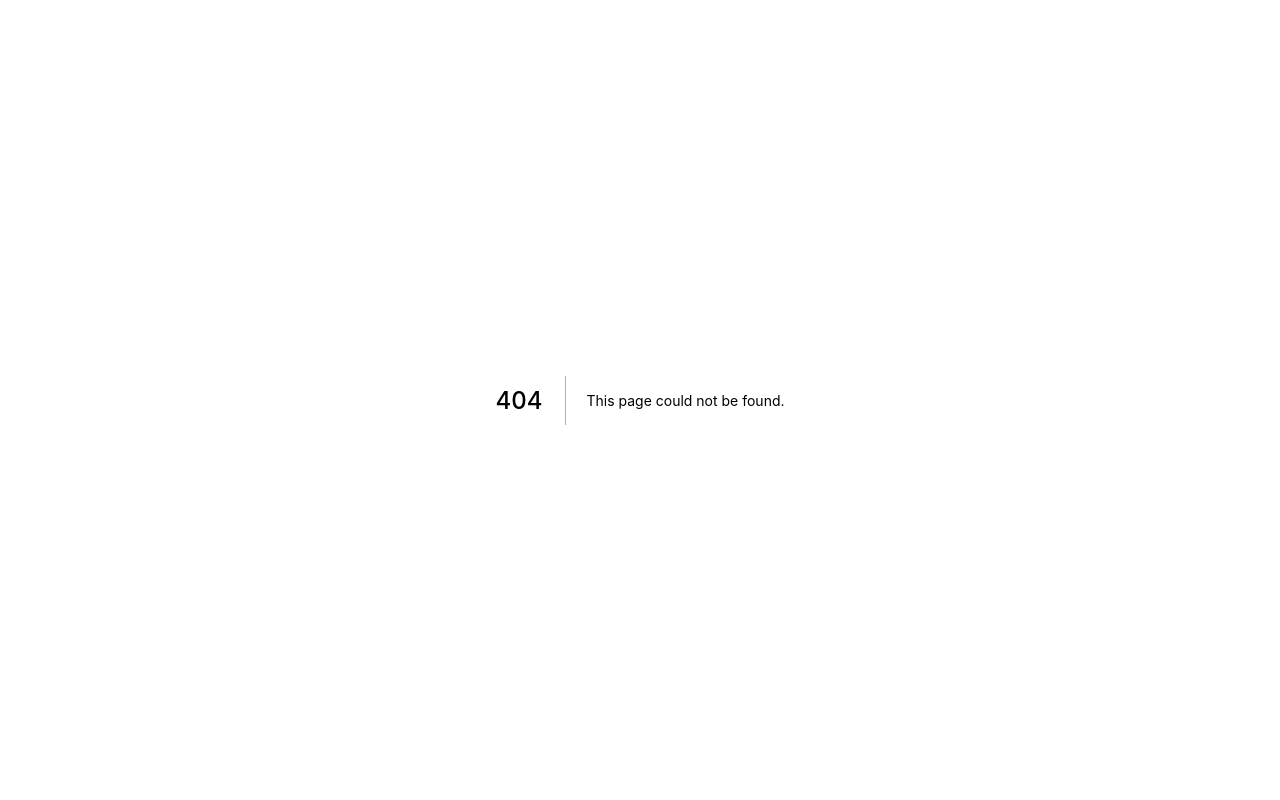
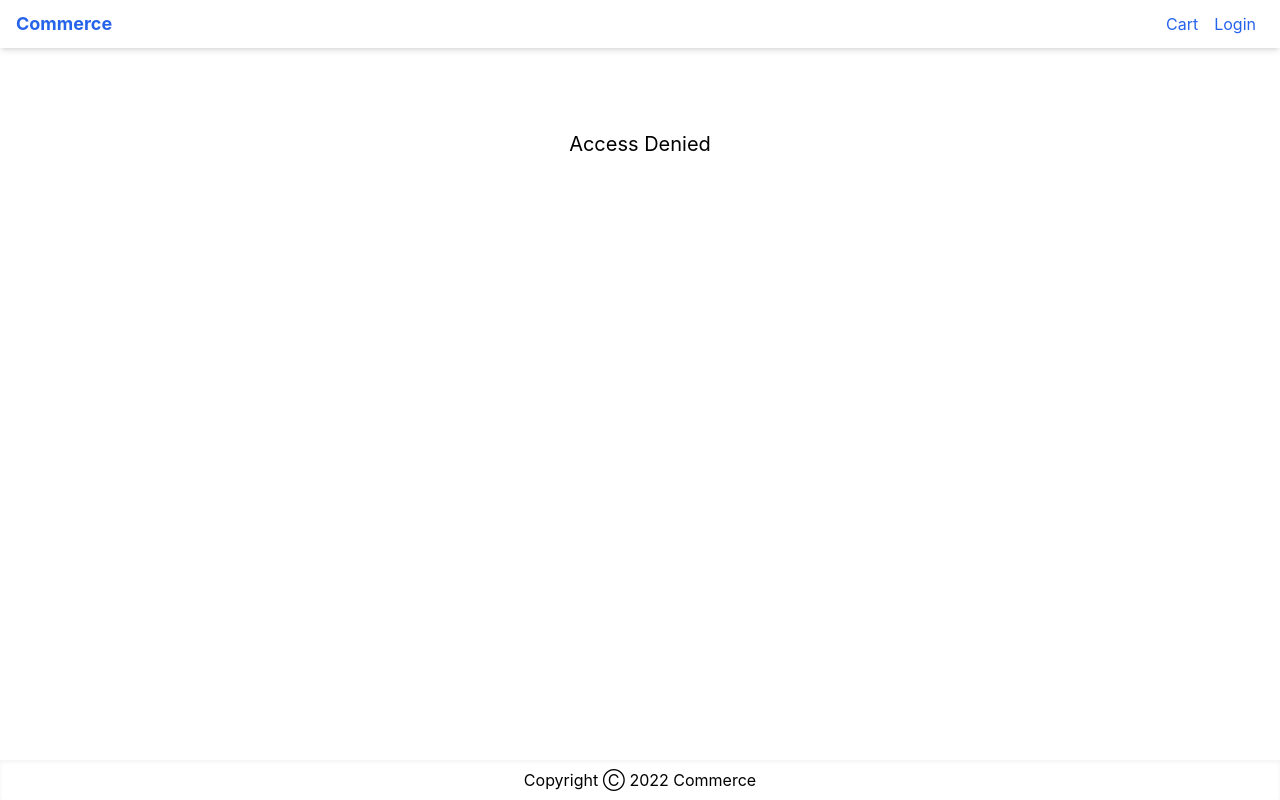
Before and after one commit to khefifi-Adem/e-commerce, a Next.js app: page /unauthorized in a window 1280 px wide. Before the commit this address had no page. Built offline with nearby package versions, Linux system fonts and the light colour scheme; no server answers.

Commit message:
finished-shippingscreen-and-adding-unauthorizedscreen

```diff
--- a/pages/shipping.js
+++ b/pages/shipping.js
@@ -4,8 +4,12 @@ import CheckoutWizard from '../components/CheckoutWizard';
 import { useForm } from 'react-hook-form';
 import {Store} from "../utils/store";
 import Cookies from "js-cookie";
+import {useRouter} from "next/router";
 
 export default function ShippingScreen() {
+
+  const router = useRouter();
+
   const {
     handleSubmit,
     register,
@@ -45,7 +49,10 @@ export default function ShippingScreen() {
             country,
           },
         })
-    )
+    );
+
+    router.push('/payment');
+
   };
 
   return (
--- /dev/null
+++ b/pages/unauthorized.js
@@ -0,0 +1,22 @@
+import React from 'react';
+import Layout from "../components/Layout";
+import {useRouter} from "next/router";
+
+
+export default function Unauthorized() {
+
+    const router = useRouter();
+    const {message} = router.query;
+    return(
+        <Layout title="Unauthorized Page">
+            <div className="flex w-full flex-wrap  justify-center items-center h-40">
+            <h1 className='text-xl w-full flex justify-center items-center'>
+                Access Denied
+            </h1>
+            {
+                message && <div className=" w-full mb-4 font-bold text-red-500 flex justify-center items-center">{message}</div>
+            }
+            </div>
+        </Layout>
+    );
+}
```
Also changed, not shown: 1 other file (tests, documents, lock files or other folders).
